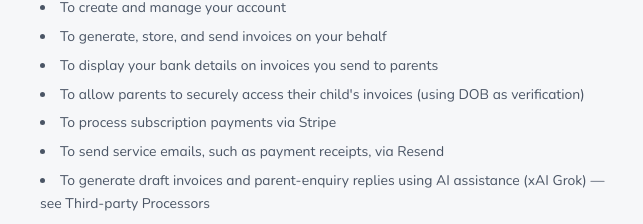
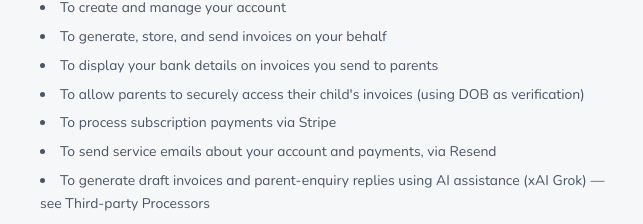
Before and after one commit to erhantimur-dbd/invoicing-for-childminders, a Next.js app: page /privacy in a window 1280 px wide. Shown: the part 1578-1802 px from the top of the page, without its empty margins (452-1095 px from the left). Built offline with nearby package versions, Linux system fonts and the light colour scheme.

Commit message:
Use Legal's wording for the privacy email line.
Service emails are described as about the account and payments, which is the signed-off phrase.

Co-authored-by: erhantimur-dbd <erhantimur-dbd@users.noreply.github.com>

```diff
--- a/src/app/privacy/page.tsx
+++ b/src/app/privacy/page.tsx
@@ -156,7 +156,7 @@ export default function PrivacyPage() {
                 'To display your bank details on invoices you send to parents',
                 'To allow parents to securely access their child\'s invoices (using DOB as verification)',
                 'To process subscription payments via Stripe',
-                'To send service emails, such as payment receipts, via Resend',
+                'To send service emails about your account and payments, via Resend',
                 'To generate draft invoices and parent-enquiry replies using AI assistance (xAI Grok) — see Third-party Processors',
                 'To provide expense tracking and tax-year reports',
                 'To respond to support requests',
```
